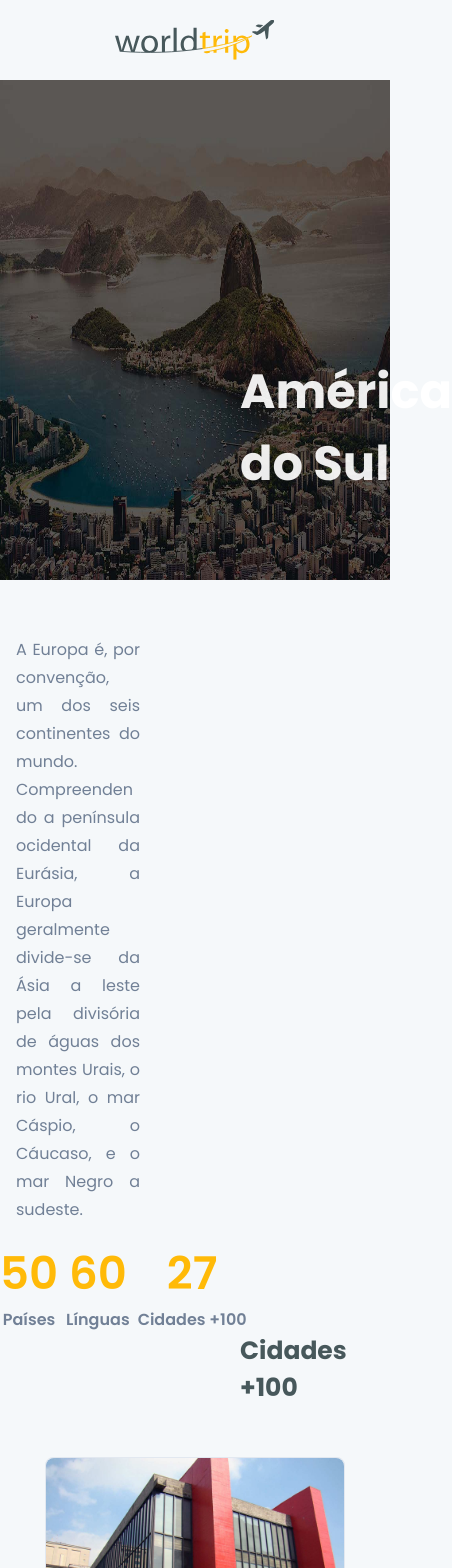
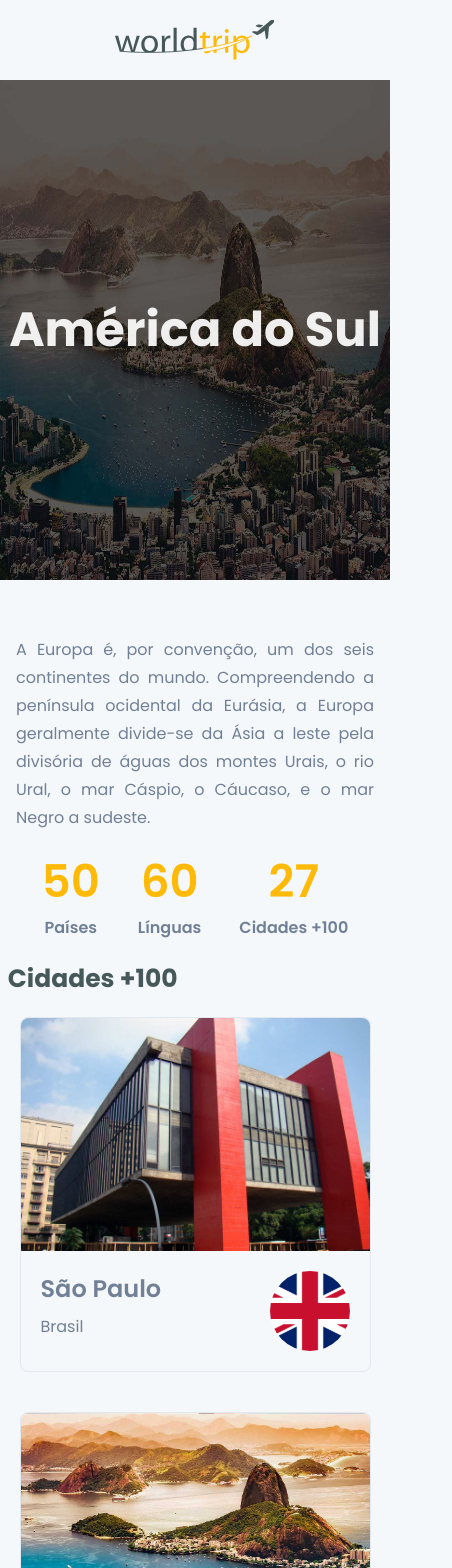
Before and after one commit to adriano-klein/worldtrip, a Next.js app: page /southAmerica in a window 390 px wide. Shown: the top 1568 px of the page, 452 px wide, since content can reach past the window. Built offline with nearby package versions, Linux system fonts and the light colour scheme.

Commit message:
Ajustes de responsividade

```diff
--- a/src/components/Cards.tsx
+++ b/src/components/Cards.tsx
@@ -1,31 +1,41 @@
 import { Box, Flex, Image, Text } from "@chakra-ui/react";
-
 
 interface CardProps{
   city: string;
   country: string;
   image: string;
   countryFlag: string;
-  breakP: Object;
 }
 
-export default function Cards({city, country, image, countryFlag, breakP}: CardProps) {
+export default function Cards({city, country, image, countryFlag}: CardProps) {
   return(
     <Box
-      paddingBottom="10"
-      maxW="300"
+      maxW={{base:'90%',sm:'300', md:'300', lg:'300'}}
       borderWidth='1px'
       borderRadius='lg'
       m="0 auto"
       >
-      <Image borderTopRadius="8" src={image} />
-      <Flex>
-        <Box p="5">
-          <Text mb="4" fontSize="xl" fontWeight="600"> {city} </Text>
-          <Text fontSize="14"> {country} </Text>
+      <Image borderTopRadius="8" src={image}/>
+      <Flex padding={5} flexDirection="row" justifyContent="space-between">
+        <Box>
+          <Text
+            mb="2"
+            fontSize={{
+            base:'1.5rem'
+            }}
+            fontWeight="600">
+            {city}
+            </Text>
+          <Text fontSize={{ base:'1rem' }}> {country} </Text>
         </Box>
-        <Flex m="0 auto">
-          <Image src={countryFlag} />
+        <Flex m="right" >
+          <Image
+            height={{xl:"45",
+            lg:"45",
+            md:"45",
+            sm:"45",
+            base:"20"}}
+            src={countryFlag} />
         </Flex>
       </Flex>
     </Box>
--- a/src/pages/southAmerica.tsx
+++ b/src/pages/southAmerica.tsx
@@ -3,27 +3,28 @@ import Cards from "../components/Cards";
 import { Header } from "../components/Header";
 
 
-const breakpoints = {
-  sm: '800px',
-  md: '1300px',
-  lg: '1500px',
-  xl: '1800px',
-}
-const theme = extendTheme({ breakpoints })
 
 export default function SouthAmerica(){
   return(
     <>
       <Header />
-      <Flex alignItems="end">
+      <Flex
+        alignItems={{base:'center',
+        md:'end',
+        sm:'center',
+        lg:'end',
+        xl:'end'}}
+        justifyContent={{base: 'center', lg:'start', xl:'start', md:'left'}}
+        >
         <Image h="500" w="100%" src="../images/SouthAmerica.jpg"/>
         <Text
-          ml="60"
-          mb={20}
           fontSize="48"
           fontWeight="700"
           color="whiteAlpha.900"
-          position="absolute">América
+          position="absolute"
+          marginLeft={{base:'0',lg:'120', xl:'120', sm: '0', md:'120'}}
+          marginBottom={{base:'0',lg:'20', xl:'20',sm:'0', md:'20'}}
+          >América
           do
           Sul</Text>
       </Flex>
@@ -31,13 +32,14 @@ export default function SouthAmerica(){
         flexDir={{xl:'row',
         lg:'row',
         md:
-        'column',
+        'row',
         sm:'column',
         base:
         'column'}}
         mt="10"
-        justifyContent="space-between">
-        <Box maxW="40%" >
+        justifyContent="space-between"
+        >
+        <Box maxW={{xl:'40%', lg:"40%", md:'40%', sm:'80%'}} margin={{base: '0 auto', sm:'0 auto'}}>
           <Text p="4" textAlign="justify" size="400" lineHeight="7">
           A Europa é, por convenção, um dos seis continentes do mundo.
           Compreendendo a península ocidental da Eurásia, a Europa geralmente
@@ -45,7 +47,17 @@ export default function SouthAmerica(){
           rio Ural, o mar Cáspio, o Cáucaso, e o mar Negro a sudeste.
           </Text>
         </Box>
-        <HStack gap={{xl:'50', md:'30', sm:'20'}} textAlign="center">
+        <HStack
+          margin={{
+            base:'0 auto',
+            sm:'0 auto'}}
+          gap={{
+            xl:'50',
+            lg:'50',
+            md:'30',
+            sm:'30',
+            base:'30'}}
+          textAlign="center">
           <Flex direction="column">
             <Text color="yellow.400" fontSize="45" fontWeight="600">50</Text>
             <Text fontWeight="600">Países</Text>
@@ -60,24 +72,31 @@ export default function SouthAmerica(){
           </Flex>
         </HStack>
       </Flex>
-      <Text ml="60" fontWeight="700" color="gray.600" fontSize={25}>Cidades +100</Text>
+      <Text
+        fontWeight="700"
+        color="gray.600"
+        fontSize={25}
+        marginLeft={{sm:'9%', md:'5%',lg:'5', base:'2%'}}
+        marginTop='5'
+        >
+          Cidades +100
+        </Text>
       <SimpleGrid
         columns={4}
-        pt={50}
+        pt='5'
         gridTemplateColumns={{xl:'repeat(4, 1fr)',
-        lg:'repeat(3, 1fr)', md: 'repeat(2, 1fr)', sm:'repeat(1, 1fr)'}}
+        lg:'repeat(4, 1fr)', md: 'repeat(3, 1fr)', sm:'repeat(2, 1fr)'}}
         margin="0 auto"
+        gap="10"
         >
         <GridItem>
           <Cards
-          breakP={breakpoints}
           city="São Paulo"
           country="Brasil"
           image="../images/saopaulo.jpg"
           countryFlag="./images/EnglandAvatar.svg"/></GridItem>
         <GridItem>
           <Cards
-          breakP={breakpoints}
           city="Rio de Janeiro"
           country="Brasil"
           image="../images/riodejaneiro.jpg"
@@ -85,7 +104,6 @@ export default function SouthAmerica(){
           </GridItem>
         <GridItem>
           <Cards
-          breakP={breakpoints}
           city="Lima"
           country="Perú"
           image="../images/lima.jpg"
@@ -93,7 +111,6 @@ export default function SouthAmerica(){
           </GridItem>
         <GridItem>
           <Cards
-          breakP={breakpoints}
           city="Buenos Aires"
           country="Argentina"
           image="../images/buenosaires.jpg"
@@ -101,7 +118,6 @@ export default function SouthAmerica(){
           </GridItem>
         <GridItem>
           <Cards
-          breakP={breakpoints}
           city="Montevideo"
           country="Uruguai"
           image="../images/montevideo.jpg"
--- a/src/styles/theme.ts
+++ b/src/styles/theme.ts
@@ -1,4 +1,11 @@
 import { extendTheme } from '@chakra-ui/react';
+
+const breakpoints = {
+  sm: '635px',
+  md: '990px',
+  lg: '1300px',
+  xl: '1800px',
+}
 
 export const theme = extendTheme({
   colors: {
@@ -23,5 +30,6 @@ export const theme = extendTheme({
         margin: '0 auto'
       }
     }
-  }
+  },
+  breakpoints
 })
```
